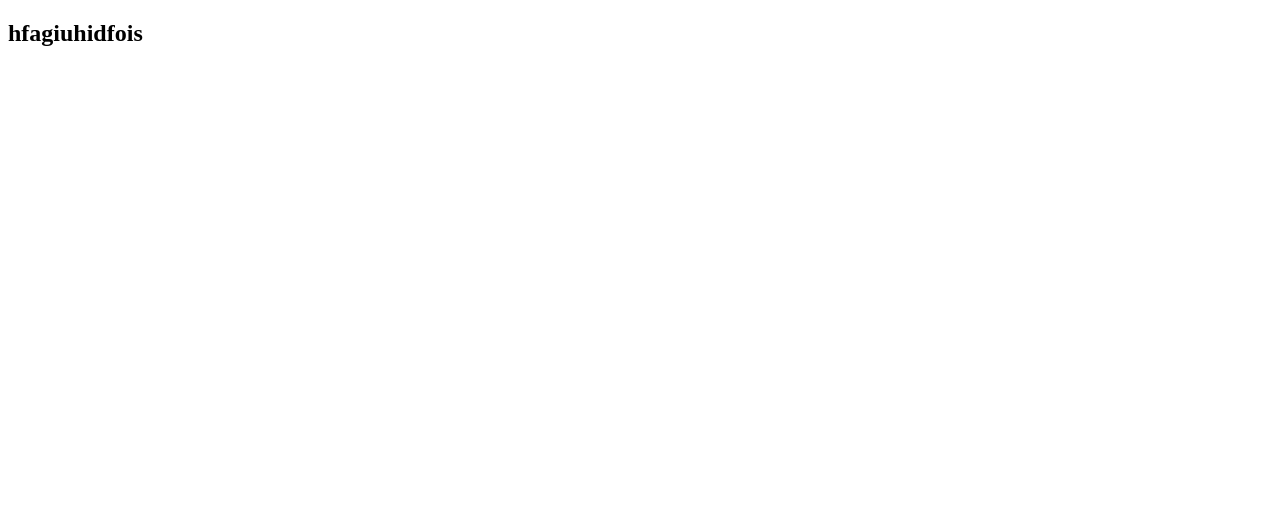
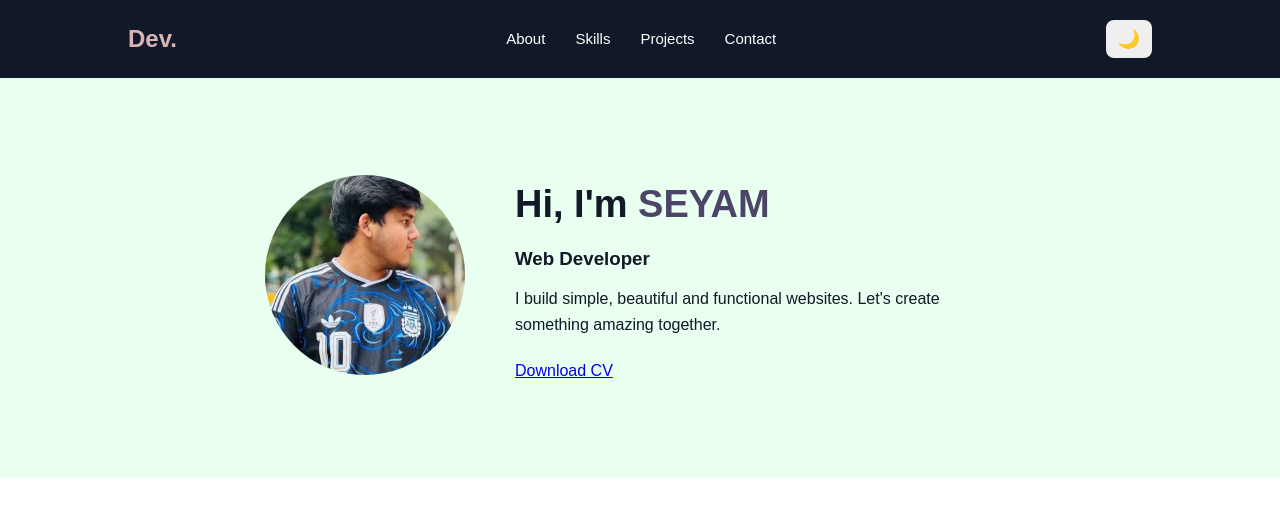
Before and after one commit to saidurseyam-coder/my-portofolio, a plain HTML site: page index.html in a window 1280 px wide. Drawn offline with Linux system fonts and the light colour scheme.

Commit message:
Add files via upload

```diff
--- a/index.html
+++ b/index.html
@@ -3,9 +3,35 @@
 <head>
     <meta charset="UTF-8">
     <meta name="viewport" content="width=device-width, initial-scale=1.0">
-    <title>Document</title>
+    <title>My Portfolio</title>
+    <link rel="stylesheet" href="style.css">
 </head>
 <body>
-    <h2>hfagiuhidfois</h2>
+    <nav>
+        <div class="logo">Dev.</div>
+        <div class="nav-links">
+            <a href="#about">About</a>
+            <a href="#skills">Skills</a>
+            <a href="#projects">Projects</a>
+            <a href="#contact">Contact</a>
+        </div>
+        <button id="theme-toggle">&#127769;</button>
+    </nav>
+
+
+    <section class="hero">
+        <div class="hero-image">
+            <img src="image.jpg" alt="My profile photo">
+        </div>
+        <div class="hero-content">
+            <h1>Hi, I&#39;m <span>SEYAM</span></h1>
+            <h3>Web Developer</h3>
+            <p>
+                I build simple, beautiful and functional websites.
+                Let&#39;s create something amazing together.
+            </p>
+            <a href="#contact" class="btn">Download CV</a>
+        </div>
+    </section>
 </body>
 </html>
--- /dev/null
+++ b/style.css
@@ -0,0 +1,80 @@
+/* ===== GENERAL SETTINGS ===== */
+* {
+    margin: 0;
+    padding: 0;
+    box-sizing: border-box;
+}
+html {
+    scroll-behavior: smooth;
+}
+body {
+    font-family: Arial, sans-serif;
+    background-color: #ffffff;
+    color: #111827;
+    line-height: 1.6;
+}
+
+/* ===== NAVIGATION ===== */
+nav {
+    display: flex;
+    justify-content: space-between;
+    align-items: center;
+    padding: 20px 10%;
+    background-color: #111827;
+    color: rgb(216, 181, 181);
+}
+.logo {
+    font-size: 24px;
+    font-weight: bold;
+}
+.nav-links {
+    display: flex;
+    gap: 30px;
+}
+.nav-links a {
+    color: white;
+    text-decoration: none;
+    font-size: 15px;
+}
+.nav-links a:hover {
+    color: #332853;
+}
+#theme-toggle {
+    padding: 8px 12px;
+    border: none;
+    border-radius: 8px;
+    cursor: pointer;
+    font-size: 18px;
+}
+
+/* ===== HERO SECTION ===== */
+.hero {
+    display: flex;
+    align-items: center;
+    justify-content: center;
+    gap: 50px;
+    min-height: 400px;
+    background-color: #e9fff0;
+}
+.hero-image img {
+    width: 200px;
+    height: 200px;
+    object-fit: cover;
+    border-radius: 50%;
+}
+.hero-content {
+    max-width: 500px;
+}
+.hero-content h1 {
+    font-size: 38px;
+    margin-bottom: 10px;
+}
+.hero-content h1 span {
+    color: #4c4568;
+}
+.hero-content h3 {
+    margin-bottom: 12px;
+}
+.hero-content p {
+    margin-bottom: 20px;
+}
```
Also changed, not shown: image.jpg (added), 1 other file.
